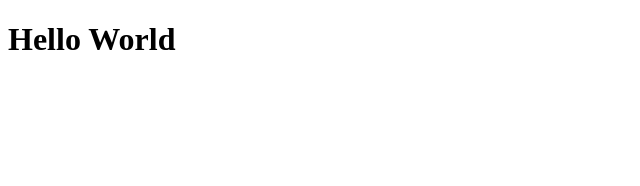
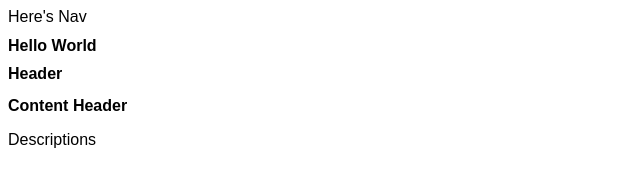
Before and after one commit to Rayfess/blajar-Git, a plain HTML site: page index.html in a window 1280 px wide. Shown: the whole page, without its empty margins (0-640 px from the left). Drawn offline with Linux system fonts and the light colour scheme.

Commit message:
feat: feature o.1.0.1; navbar: o.1.0.2

```diff
--- a/index.html
+++ b/index.html
@@ -3,9 +3,19 @@
   <head>
     <meta charset="UTF-8" />
     <meta name="viewport" content="width=device-width, initial-scale=1.0" />
+    <link rel="stylesheet" href="/style/navbar.css" />
     <title>Test Here</title>
   </head>
+  <nav>Here's Nav</nav>
   <body>
     <h1>Hello World</h1>
+    <main>
+      <h1>Header</h1>
+      <div class="container">
+        <div class="content"></div>
+        <h2>Content Header</h2>
+        <p>Descriptions</p>
+      </div>
+    </main>
   </body>
 </html>
--- /dev/null
+++ b/style/navbar.css
@@ -0,0 +1,4 @@
+* {
+  font-size: 16px;
+  font-family: Arial, sans-serif;
+}
```
